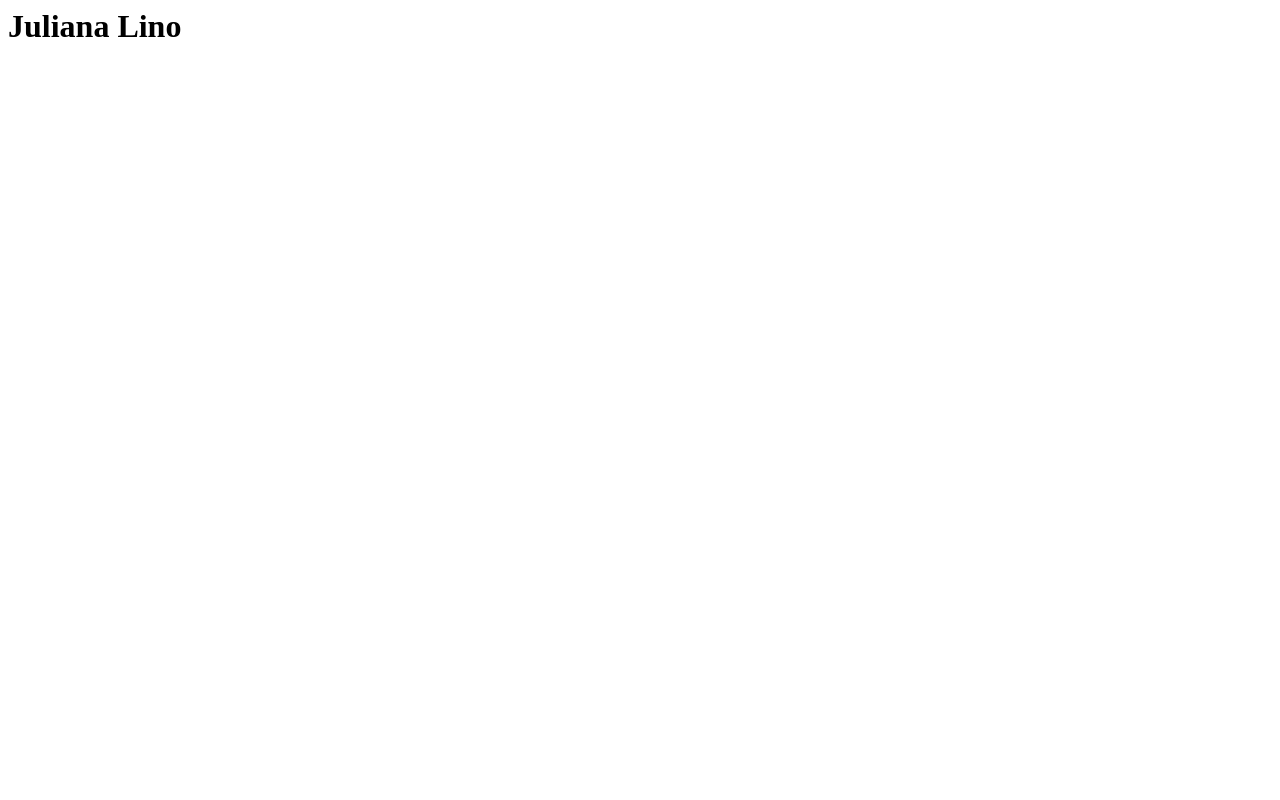
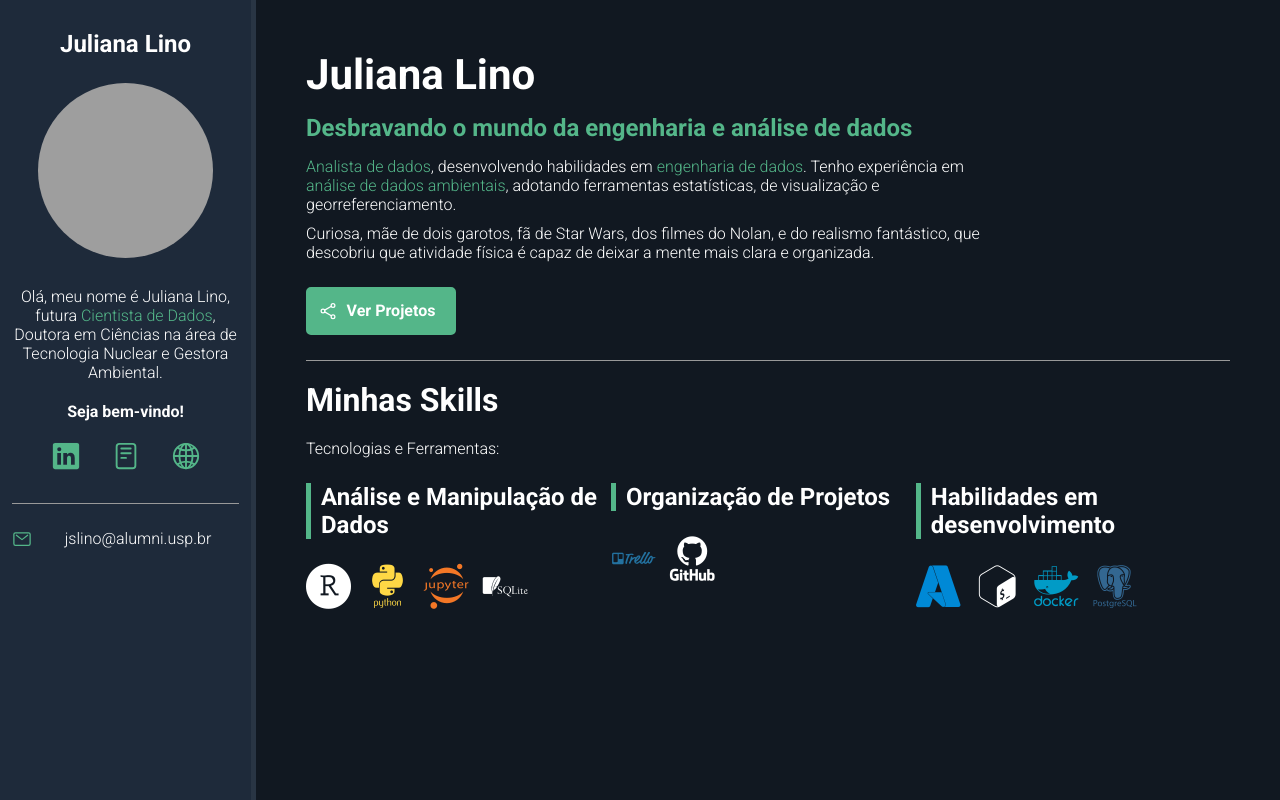
Before and after one commit to julino/julino.github.io, a plain HTML site: page index.html in a window 1280 px wide. Drawn offline with nearby package versions, Linux system fonts and the light colour scheme; grey boxes are pictures that could not be loaded.

Commit message:
Apresentando o portfólio criado no curso de GIT

```diff
--- /dev/null
+++ b/css/styles.css
@@ -0,0 +1,254 @@
+/* Reset */
+* {
+    padding: 0;
+    margin: 0;
+    font-family: "Roboto", sans-serif;
+    box-sizing: border-box;
+}
+
+/* Variaveis */
+
+:root {
+   --main-color: #54b689;
+   --main-text-color: #fff;
+   --border-color: #999;
+   --bio-bg-color: #1e2a3a;
+   --bio-border-color: #293544;
+   --about-bg-color: #111821;
+}
+
+/* General */
+.highlight {
+    color: var(--main-color);
+}
+
+/* Containers */
+#container {
+    display: flex;
+    flex-direction: row;
+    color: var(--main-text-color);
+}
+
+#bio-container {
+    flex: 1 1 20%;
+    min-height: 100vh;
+    background-color: var(--bio-bg-color);
+    text-align: center;
+    padding: 30px 12px;
+    border-right: 5px solid var(--bio-border-color);
+}
+
+
+#about-container {
+    flex: 1 1 80%;
+    min-height: 100vh;
+    background-color: var(--about-bg-color);
+    padding: 50px;
+}
+
+
+/*Bio container */
+
+#bio-container h2{
+    margin-bottom: 25px;
+}
+
+
+#bio-container p{
+    margin-bottom: 20px;
+}
+
+
+#bio-container #welcome-text {
+    font-weight: bold;
+}
+
+
+#bio-image {
+    width: 175px;
+    height: 175px;
+    border-radius: 50%;
+    margin-bottom: 25px;
+}
+
+
+#social-container {
+    display: flex;
+    justify-content: center;
+    list-style: none;
+    border-bottom: 1px solid var(--border-color);
+    margin-bottom: 25px;
+    padding-bottom: 25px;
+}
+
+
+#social-container li {
+    flex: 1 1 0;
+    max-width: 60px;
+}
+
+
+#social-container li a {
+    color: var(--main-color);
+    font-size: 30px;
+}
+
+
+#email-container {
+    display: flex;
+    justify-content: center;
+}
+
+
+#email-container ion-icon,
+#email-container a {
+    flex: 1 1 0;
+}
+
+
+#email-container a {
+    color: var(--main-text-color);
+    text-decoration: none;
+    max-width: 225px;
+}
+
+
+#email-container ion-icon {
+    color: var(--main-color);
+    font-size: 20px;
+    margin-right: 5px;
+    max-width: 20px;
+}
+
+
+/* About container */
+
+#name {
+    font-size: 42px;
+    margin-bottom: 15px;
+}
+
+#title{
+    font-size: 24px;
+    margin-bottom: 15px;
+    font-weight: bold;
+}
+
+.description {
+    max-width: 75%;
+    margin-bottom: 10px;
+}
+
+#btn-projects {
+    font-weight: bold;
+    font-size: 16px;
+    color: var(--main-text-color);
+    background-color: var(--main-color);
+    border: 2px solid var(--main-color);
+    border-radius: 5px;
+    text-decoration: none;
+    transition: .5s;
+    margin: 25px 0;
+    padding: 12px 10px;
+    width: 150px;
+    text-align: center;
+    display: flex;
+}
+
+
+#btn-projects ion-icon,
+#btn-projects span {
+    flex: 1 1 0;
+}
+
+#btn-projects ion-icon {
+    font-size: 20px;
+    max-width: 20px;
+}
+
+#btn-projects:hover {
+    background-color: transparent;
+}
+
+
+#skills-section-title {
+    border-top: 1px solid var(--border-color);
+    padding-top: 20px;
+    margin-bottom: 20px;
+    font-size: 32px;
+}
+
+
+#skills-container {
+    display: flex;
+    flex-wrap: wrap;
+    margin-top: 25px;
+}
+
+.skills-box {
+    flex: 1 1 33%;
+    max-width: 33%;
+    margin-bottom: 35px;
+}
+
+.skills-title {
+    font-size: 24px;
+    margin-bottom: 25px;
+    font-weight: bold;
+    padding-left: 10px;
+    border-left: 5px solid var(--main-color);
+}
+
+.skills-box i {
+    font-size: 45px;
+    margin-right: 10px;
+}
+
+/* Mobile */
+@media(max-width: 450px) {
+
+    #container {
+        flex-direction: column;
+    }
+
+    #bio-container {
+        min-height: auto;
+        border-right: none;
+        border-bottom: 5px solid var(--bio-border-color);
+    }
+
+    #bio-container h2 {
+        display: none;
+    }
+
+    #bio-container p {
+        max-width: 60%;
+        margin: 10px auto;
+    }
+
+    #about-container {
+        text-align: center;
+        padding: 30px;
+    }
+
+    #about-container .description {
+        margin: 10px auto;
+        max-width: 100%;
+        line-height: 26px;
+    }
+
+    #btn-projects {
+        margin: 20px auto;
+    }
+
+    .skills-box {
+        flex: 1 1 100%;
+        max-width: 100%;
+        margin-bottom: 40px;
+        text-align: left;
+    }
+
+    .skills-box i {
+        font-size: 60px;
+    }
+}
--- a/index.html
+++ b/index.html
@@ -1 +1,69 @@
-<h1> Juliana Lino </h1>
+<!DOCTYPE html>
+<html lang="en">
+<head>
+    <meta charset="UTF-8">
+    <!-- meta http-equiv="X-UA-Compatible" content="IE=edge">
+    <meta name="viewport" content="width=device-width, initial-scale=1.0" -->
+    <title>Portfólio Juliana Lino</title>
+        <!--Google Fonts-->
+        <link rel="preconnect" href="https://fonts.googleapis.com">
+        <link rel="preconnect" href="https://fonts.gstatic.com" crossorigin>
+        <link href="https://fonts.googleapis.com/css2?family=Roboto:ital,wght@0,300;0,700;0,900;1,300;1,700;1,900&display=swap" rel="stylesheet">
+
+
+        <!--Dev Icon Fonts-->
+        <link rel="stylesheet" href="https://cdn.jsdelivr.net/gh/devicons/devicon@v2.15.1/devicon.min.css">
+        <!--Css do Projeto-->
+        <link rel="stylesheet" href="css/styles.css">
+</head>
+<body>
+    <main id="container">
+        <aside id="bio-container">
+            <h2>Juliana Lino</h2>
+            <img id="bio-image" src="img/julianaperfil.jpg" alt="Juliana Lino">
+            <p>Olá, meu nome é Juliana Lino, futura <span class="highlight">Cientista de Dados</span>, Doutora em Ciências na área de Tecnologia Nuclear e Gestora Ambiental.</p>
+            <p id="welcome-text">Seja bem-vindo!</p>
+            <ul id="social-container">
+                <li><a href="http://linkedin.com/in/julianaslino" target="_blank"><ion-icon name="logo-linkedin"></ion-icon></a></li>
+                <li><a href="http://lattes.cnpq.br/7746346223853622" target="_blank"><ion-icon name="reader-outline"></ion-icon></ion-icon></a></li>
+                <li><a href="https://www.researchgate.net/profile/Juliana-Lino" target="_blank"><ion-icon name="globe-outline"></ion-icon></a></li>
+            </ul>
+            <div id="email-container">
+                <ion-icon name="mail-outline"></ion-icon><a href="jslino@alumni.usp.br">jslino@alumni.usp.br</a>
+            </div>
+        </aside>
+        <section id="about-container">
+            <h1 id="name">Juliana Lino</h1>
+            <p id="title"><span class="highlight">Desbravando o mundo da engenharia e análise de dados</span></p>
+            <p class="description"><span class="highlight">Analista de dados</span>, desenvolvendo habilidades em <span class="highlight">engenharia de dados</span>. Tenho experiência em <span class="highlight">análise de dados ambientais</span>, adotando ferramentas estatísticas, de visualização e georreferenciamento.</p>
+            <p class="description">Curiosa, mãe de dois garotos, fã de Star Wars, dos filmes do Nolan, e do realismo fantástico, que descobriu que atividade física é capaz de deixar a mente mais clara e organizada.</p>
+            <a href="https://github.com/julino" id="btn-projects"><ion-icon name="share-social-outline"></ion-icon> <span>Ver Projetos</span></a>
+            <h2 id="skills-section-title">Minhas Skills</h2>
+            <p class="description">Tecnologias e Ferramentas:</p>
+            <div id="skills-container">
+               <div class="skills-box">
+                    <p class="skills-title">Análise e Manipulação de Dados</p>
+                    <i class="devicon-rstudio-plain"></i>
+                    <i class="devicon-python-plain-wordmark colored"></i>
+                    <i class="devicon-jupyter-plain-wordmark colored"></i>
+                    <i class="devicon-sqlite-plain-wordmark"></i>
+               </div>
+               <div class="skills-box">
+                    <p class="skills-title">Organização de Projetos</p>
+                    <i class="devicon-trello-plain-wordmark colored"></i>
+                    <i class="devicon-github-original-wordmark"></i>
+               </div>
+               <div class="skills-box">
+                    <p class="skills-title">Habilidades em desenvolvimento</p>
+                    <i class="devicon-azure-plain colored"></i>
+                    <i class="devicon-bash-plain"></i>
+                    <i class="devicon-docker-plain-wordmark colored"></i>
+                    <i class="devicon-postgresql-plain-wordmark colored"></i>
+                </div>
+            </div>
+        </section>
+    </main>
+    <script type="module" src="https://unpkg.com/ionicons@5.5.2/dist/ionicons/ionicons.esm.js"></script>
+    <script nomodule src="https://unpkg.com/ionicons@5.5.2/dist/ionicons/ionicons.js"></script>
+</body>
+</html>
```
Also changed, not shown: img/IMG_0223.jpg (deleted).
